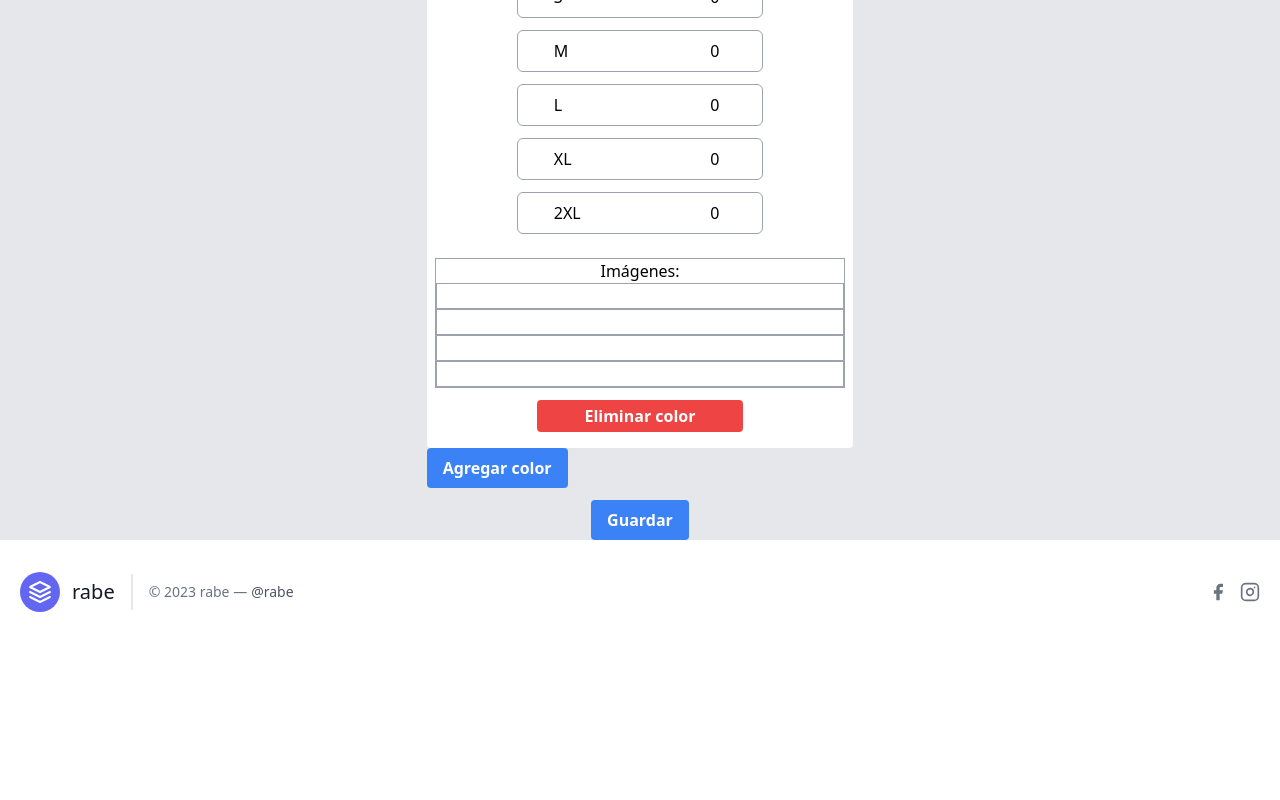
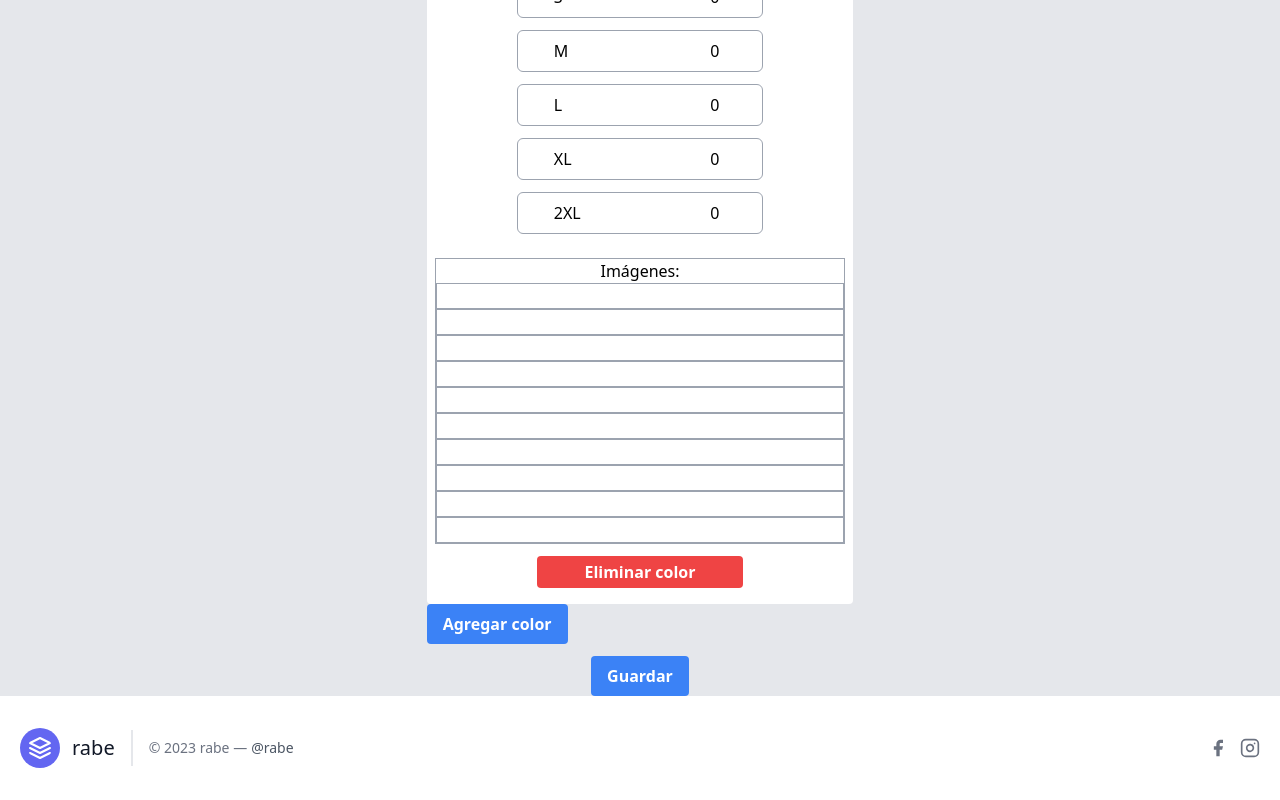
Before and after one commit to gabg4224/oficial_rabe, a Next.js app: page /admin/createProduct in a window 1280 px wide. Shown: the part 652-1452 px from the top of the page. Before the commit the page ends 1296 px from the top, so only its background shows below. Built offline with nearby package versions, Linux system fonts and the light colour scheme.

Commit message:
pos creacion de rutas dinamicas
se agregaron las rutas dinamicas para abrir individualmente los productos

```diff
--- a/components/footer.js
+++ b/components/footer.js
@@ -18,6 +18,8 @@ export default function Footer() {
               </svg>
             </a>
 
+
+
             <a href="https://www.instagram.com/rabeoficial/?hl=es" rel="noopener noreferrer" target="_blank" className="ml-3 text-gray-500">
               <svg fill="none" stroke="currentColor" strokeLinecap="round" strokeLinejoin="round" strokeWidth="2" className="w-5 h-5" viewBox="0 0 24 24">
                 <rect width="20" height="20" x="2" y="2" rx="5" ry="5"></rect>
--- a/pages/admin/[id].js
+++ b/pages/admin/[id].js
@@ -323,6 +323,48 @@ console.log(updatedColors);
                     value={colorField.imagenes[3].imagen}
                     onChange={(e) => handleChangeImage(e, colorIndex, 3)}
                   />
+                  <input
+                    className="border border-gray-400 w-full"
+                    type="text"
+                    name={`color[${colorIndex}].imagenes[4].imagen`}
+                    value={colorField.imagenes[4].imagen}
+                    onChange={(e) => handleChangeImage(e, colorIndex, 4)}
+                  />
+                  <input
+                    className="border border-gray-400 w-full"
+                    type="text"
+                    name={`color[${colorIndex}].imagenes[5].imagen`}
+                    value={colorField.imagenes[5].imagen}
+                    onChange={(e) => handleChangeImage(e, colorIndex, 5)}
+                  />
+                  <input
+                    className="border border-gray-400 w-full"
+                    type="text"
+                    name={`color[${colorIndex}].imagenes[6].imagen`}
+                    value={colorField.imagenes[6].imagen}
+                    onChange={(e) => handleChangeImage(e, colorIndex, 6)}
+                  />
+                  <input
+                    className="border border-gray-400 w-full"
+                    type="text"
+                    name={`color[${colorIndex}].imagenes[7].imagen`}
+                    value={colorField.imagenes[7].imagen}
+                    onChange={(e) => handleChangeImage(e, colorIndex, 7)}
+                  />
+                  <input
+                    className="border border-gray-400 w-full"
+                    type="text"
+                    name={`color[${colorIndex}].imagenes[8].imagen`}
+                    value={colorField.imagenes[8].imagen}
+                    onChange={(e) => handleChangeImage(e, colorIndex, 8)}
+                  />
+                  <input
+                    className="border border-gray-400 w-full"
+                    type="text"
+                    name={`color[${colorIndex}].imagenes[9].imagen`}
+                    value={colorField.imagenes[9].imagen}
+                    onChange={(e) => handleChangeImage(e, colorIndex, 9)}
+                  />
                 </div>
 
                 <div className="flex justify-center">
--- a/pages/admin/createProduct.js
+++ b/pages/admin/createProduct.js
@@ -53,6 +53,24 @@ export default function CreateProduct() {
           {
             imagen: "",
           },
+          {
+            imagen: "",
+          },
+          {
+            imagen: "",
+          },
+          {
+            imagen: "",
+          },
+          {
+            imagen: "",
+          },
+          {
+            imagen: "",
+          },
+          {
+            imagen: "",
+          },
         ],
       },
     ],
@@ -90,6 +108,24 @@ export default function CreateProduct() {
           },
         ],
         imagenes: [
+          {
+            imagen: "",
+          },
+          {
+            imagen: "",
+          },
+          {
+            imagen: "",
+          },
+          {
+            imagen: "",
+          },
+          {
+            imagen: "",
+          },
+          {
+            imagen: "",
+          },
           {
             imagen: "",
           },
@@ -359,6 +395,48 @@ export default function CreateProduct() {
                     value={colorField.imagenes[3].imagen}
                     onChange={(e) => handleChangeImage(e, colorIndex, 3)}
                   />
+                  <input
+                    className="border border-gray-400 w-full"
+                    type="text"
+                    name={`color[${colorIndex}].imagenes[4].imagen`}
+                    value={colorField.imagenes[4].imagen}
+                    onChange={(e) => handleChangeImage(e, colorIndex, 4)}
+                  />
+                  <input
+                    className="border border-gray-400 w-full"
+                    type="text"
+                    name={`color[${colorIndex}].imagenes[5].imagen`}
+                    value={colorField.imagenes[5].imagen}
+                    onChange={(e) => handleChangeImage(e, colorIndex, 5)}
+                  />
+                  <input
+                    className="border border-gray-400 w-full"
+                    type="text"
+                    name={`color[${colorIndex}].imagenes[6].imagen`}
+                    value={colorField.imagenes[6].imagen}
+                    onChange={(e) => handleChangeImage(e, colorIndex, 6)}
+                  />
+                  <input
+                    className="border border-gray-400 w-full"
+                    type="text"
+                    name={`color[${colorIndex}].imagenes[7].imagen`}
+                    value={colorField.imagenes[7].imagen}
+                    onChange={(e) => handleChangeImage(e, colorIndex, 7)}
+                  />
+                  <input
+                    className="border border-gray-400 w-full"
+                    type="text"
+                    name={`color[${colorIndex}].imagenes[8].imagen`}
+                    value={colorField.imagenes[8].imagen}
+                    onChange={(e) => handleChangeImage(e, colorIndex, 8)}
+                  />
+                  <input
+                    className="border border-gray-400 w-full"
+                    type="text"
+                    name={`color[${colorIndex}].imagenes[9].imagen`}
+                    value={colorField.imagenes[9].imagen}
+                    onChange={(e) => handleChangeImage(e, colorIndex, 9)}
+                  />
                 </div>
 
                 <div className="flex justify-center">
--- a/pages/admin/index.js
+++ b/pages/admin/index.js
@@ -1,4 +1,5 @@
 import { Catalog} from "@/components/catalog";
+import { getItems } from "@/services/items";
 
 export default function Admin({info}) {
 
@@ -14,8 +15,7 @@ export default function Admin({info}) {
 }
 
 export const getServerSideProps = async () => {
-    const res = await fetch(`${process.env.BASE_URL}/api/products`);
-    const info = await res.json();
+    const info = await getItems()
 
 
     return { props: { info } };
--- /dev/null
+++ b/pages/shop/cargos/[id]/index.js
@@ -0,0 +1,34 @@
+import { getPathsFromId,getInfoProducts } from "@/utils/utilsFunctions";
+
+export default function first() {
+
+
+
+    return(
+
+<>
+
+<h1>hola id</h1>
+</>
+
+    )
+}
+
+
+export async function getStaticPaths() {
+    const paths = await getPathsFromId();
+    return {
+      paths,
+      fallback: false,
+    };
+  }
+
+  export async function getStaticProps({ params }) {
+    const { id } = params;
+    const info = await getInfoProducts(id);
+    //const info2 = await getItemsShowed(first)
+
+    return {
+      props: info,revalidate: 60 // will be passed to the page component as props
+    };
+  }
--- /dev/null
+++ b/pages/shop/cargos/index.js
@@ -0,0 +1,13 @@
+export default function first() {
+
+
+
+    return(
+
+<>
+
+<h1>hola cargo</h1>
+</>
+
+    )
+}
--- a/services/items.js
+++ b/services/items.js
@@ -1,40 +1,6 @@
+export async function getItems() {
+  const res = await fetch(`${process.env.BASE_URL}/api/products`);
+  const info = await res.json();
 
-
-
-export async function getItems2() {
-
-  const request = await fetch('https://fakestoreapi.com/products').then(
-    (res) => res.json()
-  );
-
-  const response = await request;
-
-  return response;
+  return info;
 }
-
-export async function getItems() {
-  const request = await fetch("http://localhost:3000/api/productsApi").then(
-    (res) => res.json()
-  );
-
-  const response = await request;
-
-  return response;
-}
-
-export async function getItemsShowed(otherArray) {
-
-  const request = await getItems();
-  let result = [...otherArray]
-  const filteredArray = request.filter((obj) => !result.includes(obj.id));
-
-
-
-
-
-
-
-
-
-  return otherArray;
-}
--- a/utils/utilsFunctions.js
+++ b/utils/utilsFunctions.js
@@ -5,13 +5,14 @@ export async function getPathsFromId() {
     const id = items.map((item) => {
         return { params: { id: `${getFriendlyTitle(item.title)}` } }
     })
-
+console.log(id)
     return id
 }
 
 export async function getInfoProducts(id) {
     const items = await getItems()
     const info = items.find(item => getFriendlyTitle(item.title) === id)
+    console.log(info)
 return{
   info
 }
```
